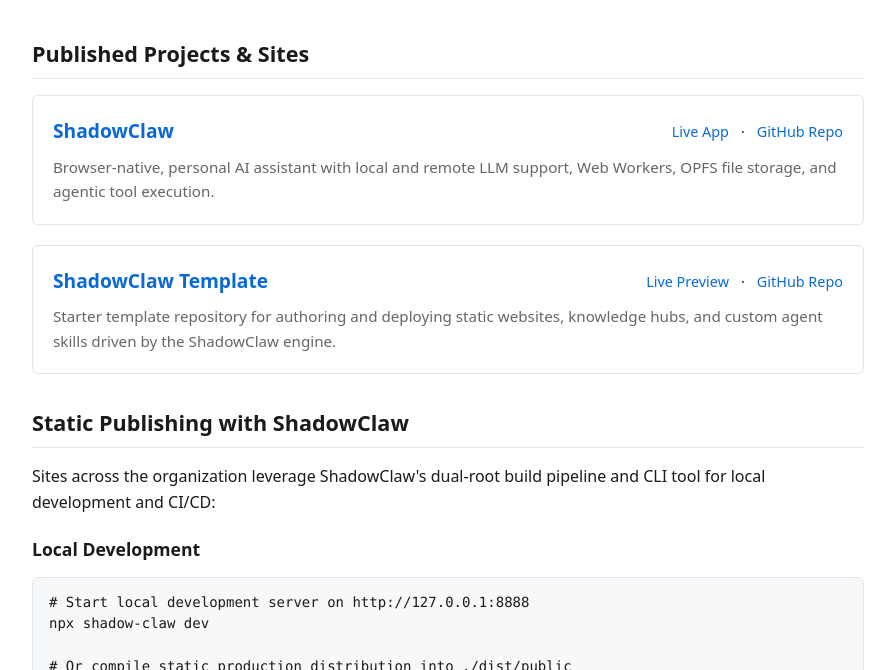
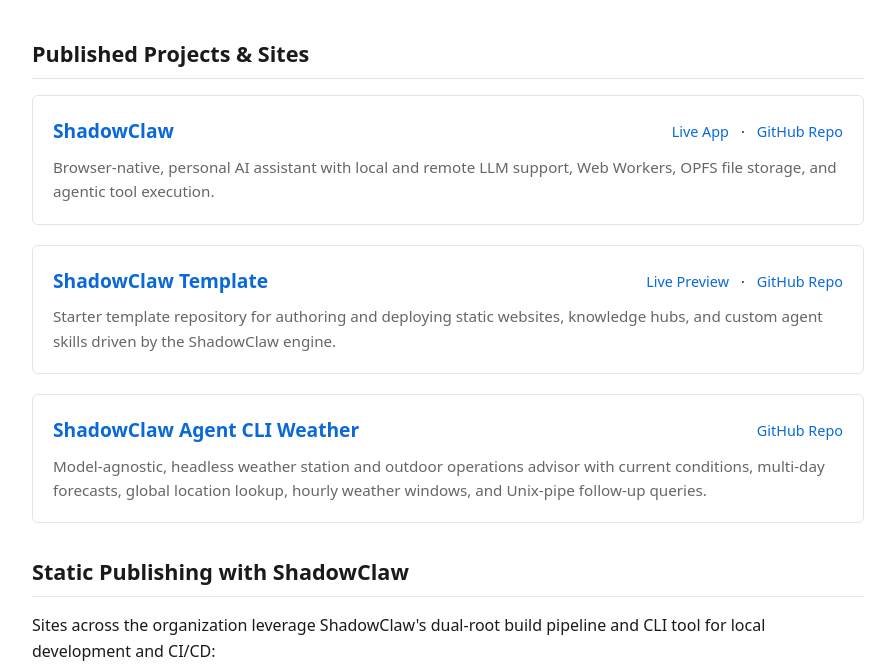
Before and after one commit to xt-ml/xt-ml.github.io, a plain HTML site: page index.html in a window 1280 px wide. Shown: the part 130-800 px from the top of the page, without its empty margins (192-1087 px from the left). Drawn offline with Linux system fonts and the light colour scheme.

Commit message:
add link

```diff
--- a/index.html
+++ b/index.html
@@ -233,6 +233,26 @@
         </p>
       </div>
 
+      <div class="project-card">
+        <div class="project-card__header">
+          <h3 class="project-card__title">
+            <a href="https://github.com/xt-ml/shadow-claw-agent-cli-weather"
+              >ShadowClaw Agent CLI Weather</a
+            >
+          </h3>
+          <div class="project-card__links">
+            <a href="https://github.com/xt-ml/shadow-claw-agent-cli-weather"
+              >GitHub Repo</a
+            >
+          </div>
+        </div>
+        <p class="project-card__desc">
+          Model-agnostic, headless weather station and outdoor operations
+          advisor with current conditions, multi-day forecasts, global location
+          lookup, hourly weather windows, and Unix-pipe follow-up queries.
+        </p>
+      </div>
+
       <h2>Static Publishing with ShadowClaw</h2>
 
       <p>
```
